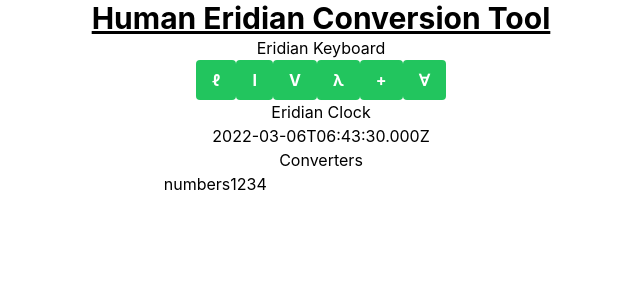
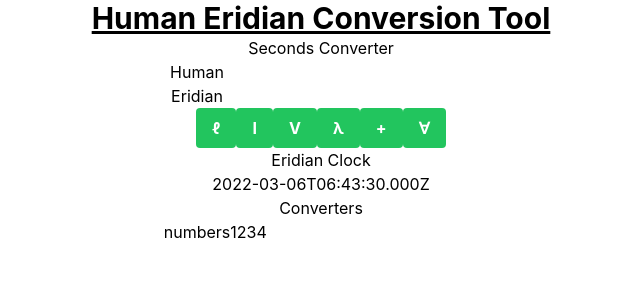
Before and after one commit to AlexGaiser/project_hail_mary, a React (Create React App) app in the folder client/: page / in a window 1280 px wide. Shown: the top 300 px of the page, without its empty margins (319-959 px from the left). Built offline with nearby package versions, Linux system fonts and the light colour scheme; no server answers.

Commit message:
add state set up of seconds converter

```diff
--- a/client/src/App.tsx
+++ b/client/src/App.tsx
@@ -1,9 +1,9 @@
 import React, { useEffect } from 'react';
 import './App.css';
 import { EridianClock } from './components/EridianClock';
-import { EridianKeyboard } from './components/EridianKeyboard/EridianKeyboard';
 import { fetchHumanNumberToEridian } from './services/converters.service';
 import { Input } from './shared/Input';
+import SecondsConverter from './views/Converters/SecondsConverter';
 
 function App() {
   useEffect(() => {
@@ -15,8 +15,8 @@ function App() {
       <h1 className="text-3xl font-bold underline">
         Human Eridian Conversion Tool
       </h1>
-      <h2>Eridian Keyboard</h2>
-      <EridianKeyboard />
+      <SecondsConverter />
+
       <h2>Eridian Clock</h2>
       <EridianClock />
       <h2>Converters</h2>
--- a/client/src/components/EridianKeyboard/EridianKeyboard.tsx
+++ b/client/src/components/EridianKeyboard/EridianKeyboard.tsx
@@ -2,11 +2,15 @@ import react from 'React';
 import { ER_DIGITS } from '../../constants';
 import { Keyboard } from '../../shared/Keyboard/Keyboard';
 
-export const EridianKeyboard = () => {
+interface IProps {
+  onClick: (digit: string) => void;
+}
+
+export const EridianKeyboard = ({ onClick }: IProps) => {
   const keys = ER_DIGITS.map((d) => (
     <button
       className="bg-green-500 hover:bg-blue-700 text-white font-bold py-2 px-4 rounded"
-      onClick={() => console.log('hello')}
+      onClick={() => onClick(d)}
     >
       {d}
     </button>
--- a/client/src/shared/Input.tsx
+++ b/client/src/shared/Input.tsx
@@ -3,7 +3,7 @@ import react from 'React';
 interface IProps {
   value: string;
   label: string;
-  onChange: () => void;
+  onChange: React.ChangeEventHandler<HTMLInputElement>;
 }
 
 export const Input = (props: IProps) => {
--- /dev/null
+++ b/client/src/views/Converters/SecondsConverter.tsx
@@ -0,0 +1,31 @@
+import React, { useState } from 'react';
+import { EridianKeyboard } from '../../components/EridianKeyboard/EridianKeyboard';
+import { Input } from '../../shared/Input';
+
+const SecondsConverter = () => {
+  const [humanInputValue, setHumanInputValue] = useState('');
+  const [eridianInputValue, setEridianInputValue] = useState('');
+  return (
+    <div>
+      <h1>Seconds Converter</h1>
+
+      <Input
+        label="Human"
+        value={humanInputValue}
+        onChange={(e) => setHumanInputValue(e.target.value)}
+      ></Input>
+      <Input
+        label="Eridian"
+        value={eridianInputValue}
+        onChange={(e) => setEridianInputValue(e.target.value)}
+      />
+      <EridianKeyboard
+        onClick={(value: string) =>
+          setEridianInputValue(eridianInputValue + value)
+        }
+      />
+    </div>
+  );
+};
+
+export default SecondsConverter;
```
Also changed, not shown: client/src/components/EridianKeyboard/EridianKeyboard.module.css (deleted, +0 -7 lines).
